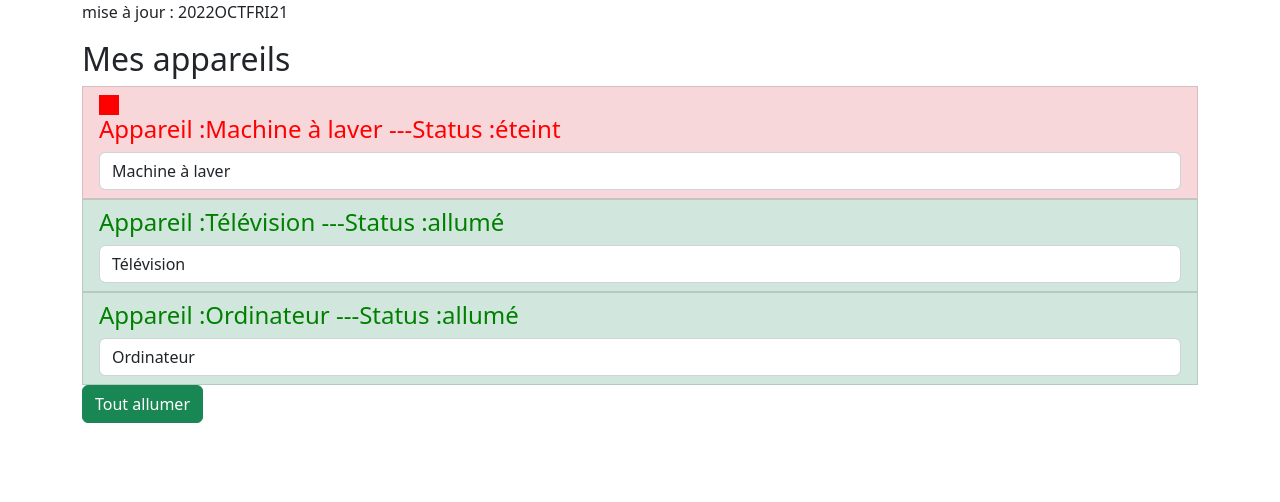
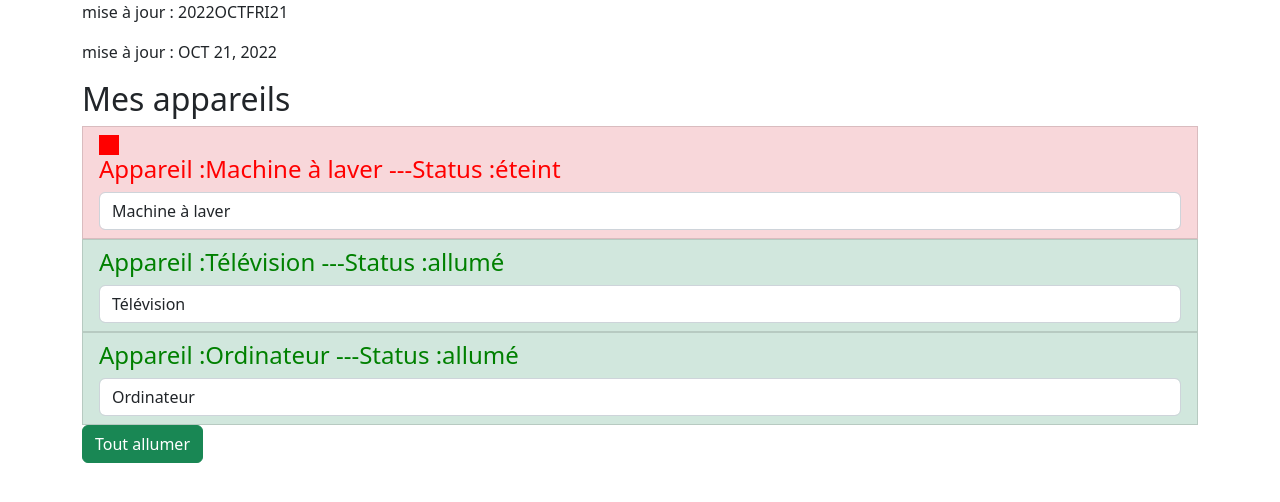
Before and after one commit to ziaritarik/mon-projet-angular, an Angular app: page / in a window 1280 px wide. Shown: the top 502 px of the page. Built offline with nearby package versions, Linux system fonts and the light colour scheme.

Commit message:
async date

```diff
--- a/src/app/app.component.html
+++ b/src/app/app.component.html
@@ -2,6 +2,7 @@
     <div class="row">
         <div class="col-xs-12">
             <p>mise à jour  : {{lasteDate|date:'yMMMEEEd'|uppercase}}</p>
+            <p>mise à jour  : {{lasteUpdate|async|date|uppercase}}</p>
             <H2>Mes appareils</H2>
             <ul class="list-group">
                 <app-appareil  *ngFor="let appareil of appareils"
--- a/src/app/app.component.ts
+++ b/src/app/app.component.ts
@@ -15,7 +15,7 @@ export class AppComponent {
         setTimeout(
           ()=>{
             resolve(date);
-          },4000)
+          },2000)
     }
   );
   appareils=[
```
